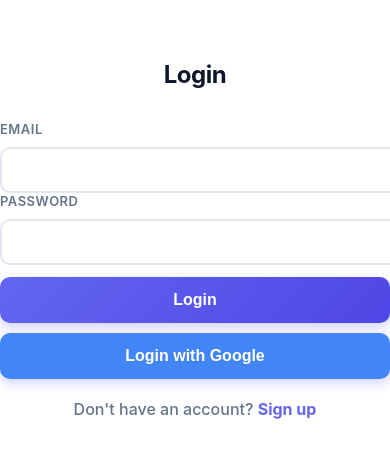
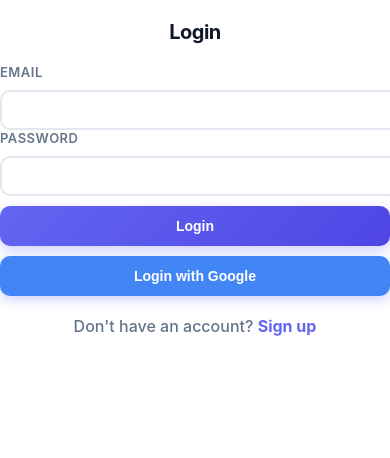
Before and after one commit to zion2912/fitness-tracker, a React (Create React App) app: page /login in a window 390 px wide. Shown: the top 458 px of the page. Built offline with nearby package versions, Linux system fonts and the light colour scheme; no server answers.

Commit message:
grapg fix

```diff
--- a/src/App.css
+++ b/src/App.css
@@ -612,6 +612,43 @@ h2 {
     padding: 16px;
     margin: 16px 8px;
   }
+  /* mobile form adjustments */
+  .auth-panel {
+    max-width: 100%;
+    margin: 20px auto;
+    padding: 0;
+  }
+  .auth-panel .row {
+    gap: 12px;
+  }
+  .auth-panel input {
+    padding: 10px 12px;
+    font-size: 14px;
+  }
+  .auth-panel button {
+    padding: 12px;
+    margin-top: 10px;
+    font-size: 14px;
+  }
+  .auth-panel h2 {
+    font-size: 20px;
+    margin-bottom: 20px;
+  }
+  .workout-form label {
+    font-size: 12px;
+  }
+  .workout-form input[type="text"],
+  .workout-form input[type="date"],
+  .workout-form input[type="number"],
+  .workout-form select {
+    padding: 8px 12px;
+    font-size: 13px;
+    margin-top: 6px;
+  }
+  .btn {
+    padding: 10px 20px;
+    font-size: 13px;
+  }
   .dashboard-exercise-search {
     max-width: 100%;
     padding: 0 4px;
--- a/src/components/Dashboard.js
+++ b/src/components/Dashboard.js
@@ -3,6 +3,31 @@ import { useAuth } from '../contexts/AuthContext';
 import { collection, query, where, orderBy, getDocs } from 'firebase/firestore';
 import { db } from '../config/firebase-config';
 import { LineChart, Line, BarChart, Bar, XAxis, YAxis, CartesianGrid, Tooltip, Legend, ResponsiveContainer } from 'recharts';
+
+// Custom tooltip for line chart
+const CustomTooltip = ({ active, payload, label, metric }) => {
+  if (active && payload && payload.length) {
+    const data = payload[0].payload;
+    return (
+      <div style={{
+        background: '#ffffff',
+        border: '2px solid #e2e8f0',
+        borderRadius: '8px',
+        boxShadow: '0 4px 12px rgba(0,0,0,0.1)',
+        padding: '8px 12px',
+        fontSize: '13px'
+      }}>
+        <p style={{ margin: '0 0 4px 0', color: '#0f172a', fontWeight: 600 }}>
+          {data.date}
+        </p>
+        <p style={{ margin: 0, color: '#475569' }}>
+          {metric === 'reps' ? 'Reps' : 'Weight'}: <strong>{payload[0].value}</strong>
+        </p>
+      </div>
+    );
+  }
+  return null;
+};
 
 export default function Dashboard() {
   const { user } = useAuth();
@@ -34,12 +59,28 @@ export default function Dashboard() {
       let items = snap.docs.map(d => d.data());
       // filter by date range
       items = items.filter(it => it.date >= startDate && it.date <= endDate);
-      // convert to chart-friendly
-      const chart = items.map(it => ({
-        date: it.date,
-        reps: it.reps || 0,
-        weight: it.weight || 0
-      }));
+
+      // Group by date and take max values
+      const grouped = {};
+      items.forEach(it => {
+        const date = it.date;
+        if (!grouped[date]) {
+          grouped[date] = { reps: 0, weight: 0 };
+        }
+        const reps = it.reps || 0;
+        const weight = it.weight || 0;
+        grouped[date].reps = Math.max(grouped[date].reps, reps);
+        grouped[date].weight = Math.max(grouped[date].weight, weight);
+      });
+
+      // convert to chart-friendly array, sorted by date
+      const chart = Object.keys(grouped)
+        .sort()
+        .map(date => ({
+          date,
+          reps: grouped[date].reps,
+          weight: grouped[date].weight
+        }));
       setData(chart);
     } catch (error) {
       console.error('Error fetching workouts:', error);
@@ -226,7 +267,7 @@ export default function Dashboard() {
                   <CartesianGrid strokeDasharray="3 3" stroke="#e2e8f0" />
                   <XAxis dataKey="date" stroke="#94a3b8" style={{ fontSize: 12 }} />
                   <YAxis label={{ value: metric === 'reps' ? 'Reps' : 'Weight (lbs)', angle: -90, position: 'insideLeft' }} stroke="#94a3b8" style={{ fontSize: 12 }} />
-                  <Tooltip contentStyle={{ background: '#ffffff', border: '2px solid #e2e8f0', borderRadius: '8px', boxShadow: '0 4px 12px rgba(0,0,0,0.1)' }} />
+                  <Tooltip content={<CustomTooltip metric={metric} />} />
                   <Legend />
                   <Line
                     type="monotone"
```
